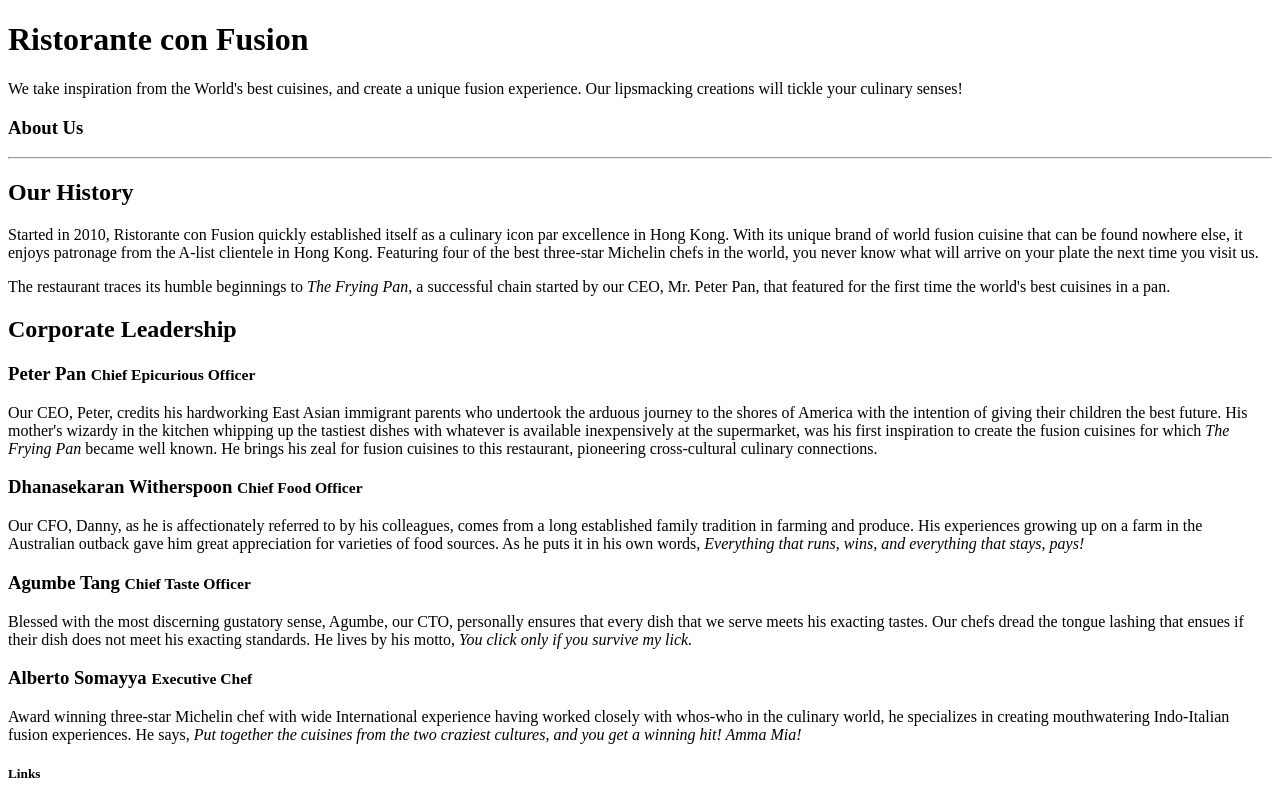
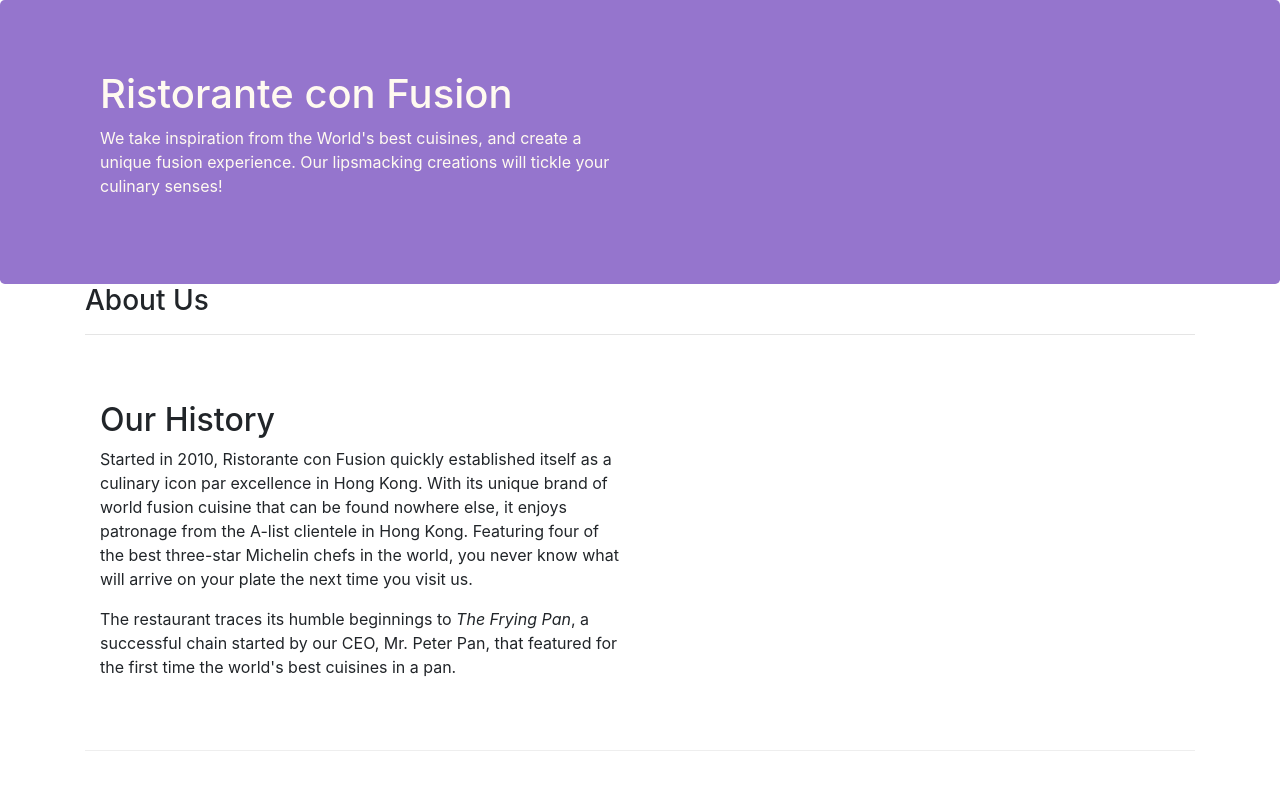
Before and after one commit to dssharma345/bootstrap4, a website: page aboutus.html in a window 1280 px wide. Shown: the top 798 px of the page. Drawn offline with nearby package versions, Linux system fonts and the light colour scheme.

Commit message:
assignment 1

```diff
--- a/aboutus.html
+++ b/aboutus.html
@@ -2,7 +2,12 @@
 <html lang="en">
 
 <head>
+    <meta charset="utf-8">
+    <meta name="viewport" content="width=device-width, initial-scale=1, shrink-to-fit=no">
+    <meta http-equiv="x-ua-compatible" content="ie=edge">
 
+    <link rel="stylesheet" href="node_modules/bootstrap/dist/css/bootstrap.min.css">
+    <link rel="stylesheet" href="css/styles.css">
     <title>Ristorante Con Fusion: About Us</title>
 
 </head>
@@ -16,42 +21,42 @@
                     <h1>Ristorante con Fusion</h1>
                     <p>We take inspiration from the World's best cuisines, and create a unique fusion experience. Our lipsmacking creations will tickle your culinary senses!</p>
                 </div>
-                <div class="col-12 col-sm">
+                <div class="col col-sm">
                 </div>
             </div>
         </div>
     </header>
 
-    <div>
-        <div>
-            <div>
+    <div class="container">
+        <div class="row">
+            <div class="col-12 col-sm-12">
                <h3>About Us</h3>
                <hr>
             </div>
         </div>
 
-        <div>
-            <div>
+        <div class="row row-content">
+            <div class="col-12 col-sm-6">
                 <h2>Our History</h2>
                 <p>Started in 2010, Ristorante con Fusion quickly established itself as a culinary icon par excellence in Hong Kong. With its unique brand of world fusion cuisine that can be found nowhere else, it enjoys patronage from the A-list clientele in Hong Kong.  Featuring four of the best three-star Michelin chefs in the world, you never know what will arrive on your plate the next time you visit us.</p>
                 <p>The restaurant traces its humble beginnings to <em>The Frying Pan</em>, a successful chain started by our CEO, Mr. Peter Pan, that featured for the first time the world's best cuisines in a pan.</p>
-            </div>
+            </div class="col col-sm">
             <div>
             </div>
         </div>
 
 
-        <div>
-            <div>
+        <div class="row row-content">
+            <div class="col-12 col-sm-12">
                 <h2>Corporate Leadership</h2>
                 <h3>Peter Pan <small>Chief Epicurious Officer</small></h3>
-                <p>Our CEO, Peter, credits his hardworking East Asian immigrant parents who undertook the arduous journey to the shores of America with the intention of giving their children the best future. His mother's wizardy in the kitchen whipping up the tastiest dishes with whatever is available inexpensively at the supermarket, was his first inspiration to create the fusion cuisines for which <em>The Frying Pan</em> became well known. He brings his zeal for fusion cuisines to this restaurant, pioneering cross-cultural culinary connections.</p>
+                <p class="d-none d-sm-block">Our CEO, Peter, credits his hardworking East Asian immigrant parents who undertook the arduous journey to the shores of America with the intention of giving their children the best future. His mother's wizardy in the kitchen whipping up the tastiest dishes with whatever is available inexpensively at the supermarket, was his first inspiration to create the fusion cuisines for which <em>The Frying Pan</em> became well known. He brings his zeal for fusion cuisines to this restaurant, pioneering cross-cultural culinary connections.</p>
                 <h3>Dhanasekaran Witherspoon <small>Chief Food Officer</small></h3>
-                <p>Our CFO, Danny, as he is affectionately referred to by his colleagues, comes from a long established family tradition in farming and produce. His experiences growing up on a farm in the Australian outback gave him great appreciation for varieties of food sources. As he puts it in his own words, <em>Everything that runs, wins, and everything that stays, pays!</em></p>
+                <p class="d-none d-sm-block">Our CFO, Danny, as he is affectionately referred to by his colleagues, comes from a long established family tradition in farming and produce. His experiences growing up on a farm in the Australian outback gave him great appreciation for varieties of food sources. As he puts it in his own words, <em>Everything that runs, wins, and everything that stays, pays!</em></p>
                 <h3>Agumbe Tang <small>Chief Taste Officer</small></h3>
-                <p>Blessed with the most discerning gustatory sense, Agumbe, our CTO, personally ensures that every dish that we serve meets his exacting tastes. Our chefs dread the tongue lashing that ensues if their dish does not meet his exacting standards. He lives by his motto, <em>You click only if you survive my lick.</em></p>
+                <p class="d-none d-sm-block">Blessed with the most discerning gustatory sense, Agumbe, our CTO, personally ensures that every dish that we serve meets his exacting tastes. Our chefs dread the tongue lashing that ensues if their dish does not meet his exacting standards. He lives by his motto, <em>You click only if you survive my lick.</em></p>
                 <h3>Alberto Somayya <small>Executive Chef</small></h3>
-                <p>Award winning three-star Michelin chef with wide International experience having worked closely with whos-who in the culinary world, he specializes in creating mouthwatering Indo-Italian fusion experiences. He says, <em>Put together the cuisines from the two craziest cultures, and you get a winning hit! Amma Mia!</em></p>
+                <p class="d-none d-sm-block">Award winning three-star Michelin chef with wide International experience having worked closely with whos-who in the culinary world, he specializes in creating mouthwatering Indo-Italian fusion experiences. He says, <em>Put together the cuisines from the two craziest cultures, and you get a winning hit! Amma Mia!</em></p>
             </div>
        </div>
 
@@ -98,7 +103,9 @@
            </div>
         </div>
     </footer>
-
+    <script src="node_modules/jquery/dist/jquery.slim.min.js"></script>
+    <script src="node_modules/popper.js/dist/umd/popper.min.js"></script>
+    <script src="node_modules/bootstrap/dist/js/bootstrap.min.js"></script>
 </body>
 
 </html>
```
Also changed, not shown: index.html (+1 -1 lines).
